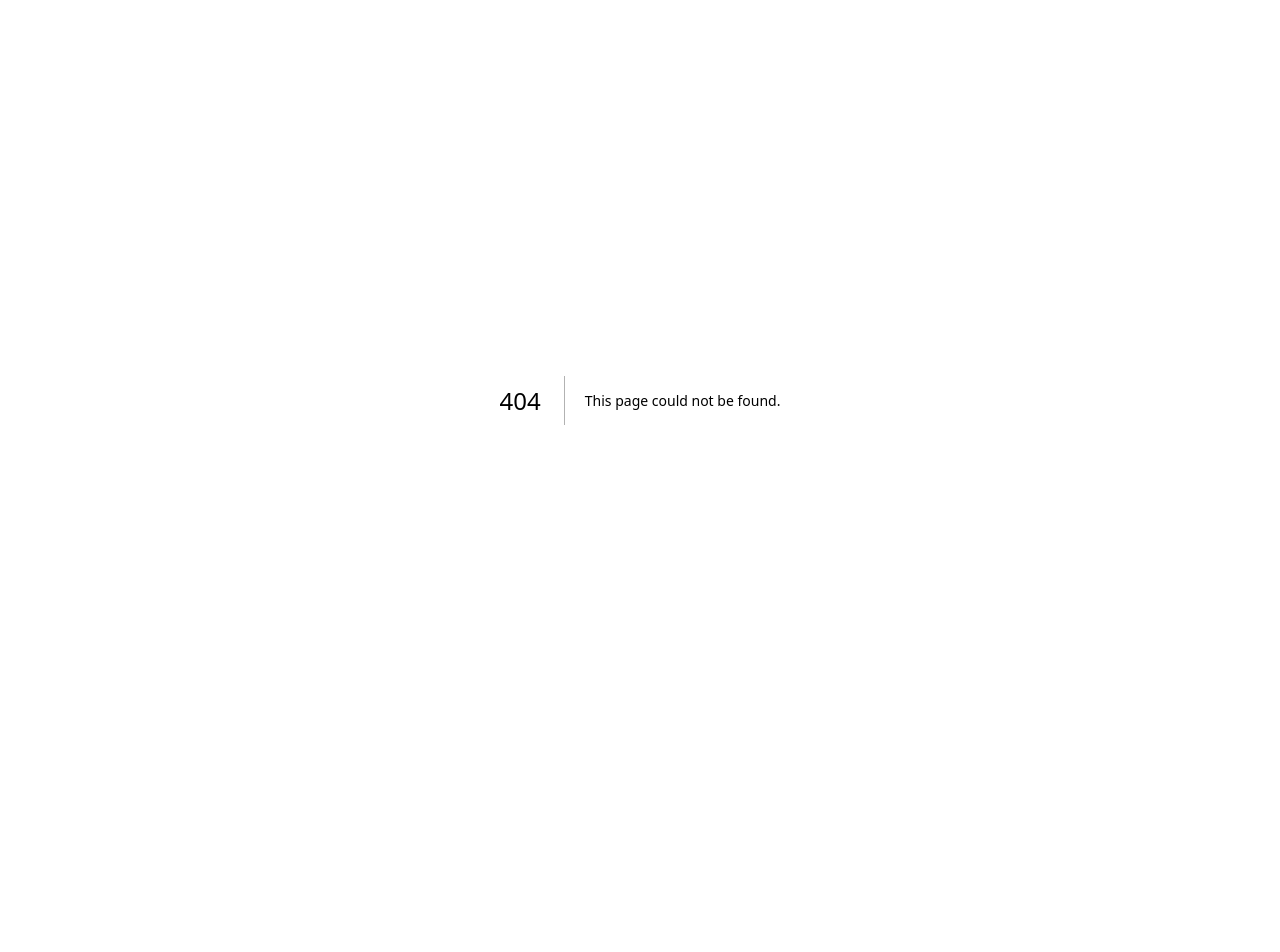
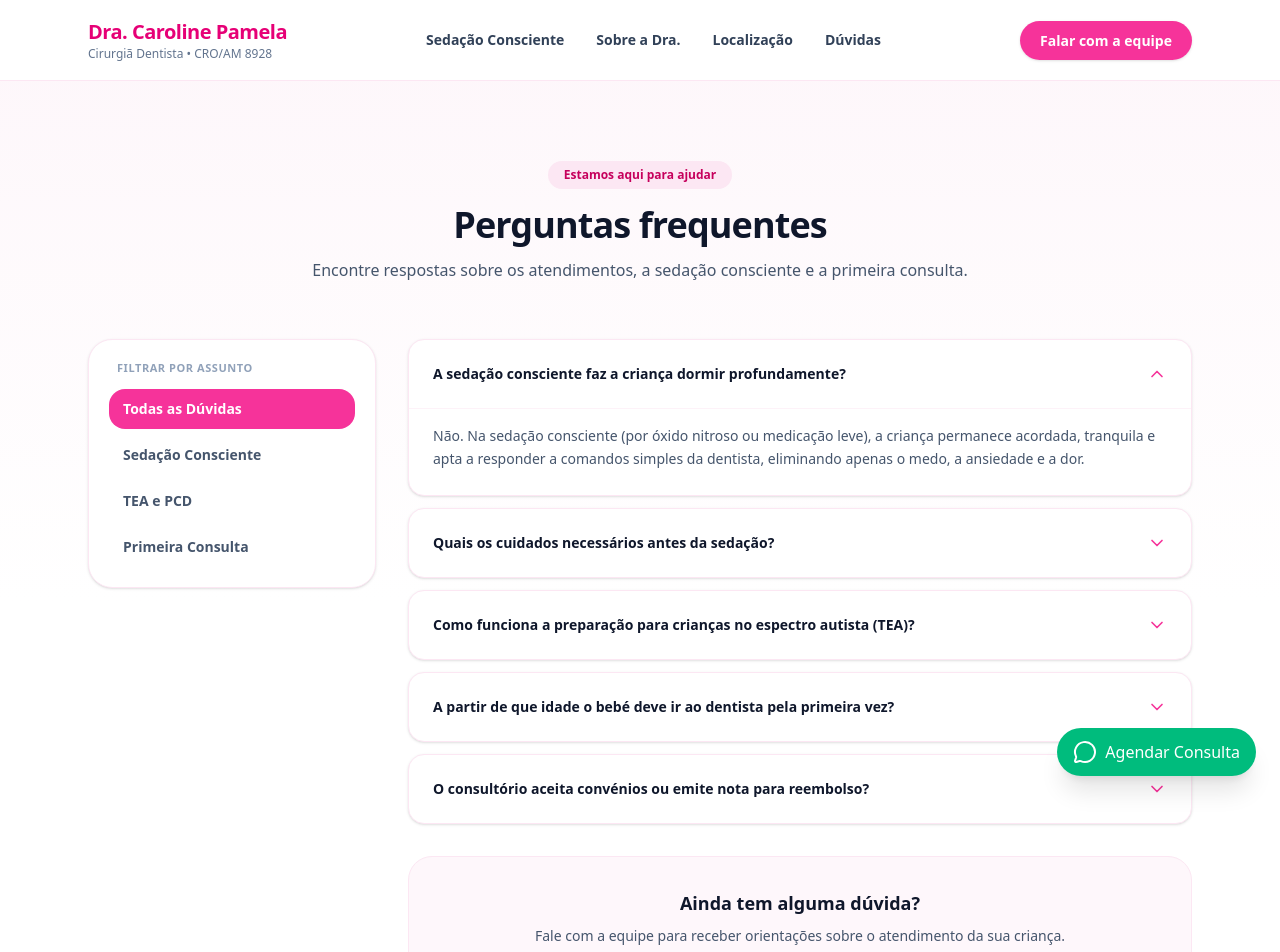
Before and after one commit to samyr-melo/Landing-page-dra-caroline, a Next.js app: page /faq in a window 1280 px wide. Before the commit this address had no page. Shown: the top 952 px of the page. Before the commit the page ends 800 px from the top, so only its background shows below. Built offline with nearby package versions, Linux system fonts and the light colour scheme.

Commit message:
implemented page faq

```diff
--- /dev/null
+++ b/src/app/faq/page.tsx
@@ -0,0 +1,25 @@
+import type { Metadata } from 'next';
+import { Header } from '@/components/layout/Header/Header';
+import { Footer } from '@/components/layout/Footer/Footer';
+import { WhatsAppFloat } from '@/components/layout/FloatingButtons/WhatsAppFloat';
+import { FaqSection } from '@/components/sections/Faq/FaqSection';
+import { clinicData } from '@/data/clinicInfo';
+
+export const metadata: Metadata = {
+  title: `Perguntas Frequentes | ${clinicData.name}`,
+  description:
+    'Respostas sobre odontopediatria, sedação consciente, TEA e PCD e primeira consulta em Manaus.',
+};
+
+export default function FaqPage() {
+  return (
+    <div className="min-h-screen bg-white text-slate-900 antialiased">
+      <Header />
+      <main>
+        <FaqSection />
+      </main>
+      <Footer />
+      <WhatsAppFloat />
+    </div>
+  );
+}
--- a/src/app/page.tsx
+++ b/src/app/page.tsx
@@ -4,6 +4,7 @@ import { ServicesSection } from '@/components/sections/Services/ServicesSection'
 import { SedationSection } from '@/components/sections/SedationSpecial/SedationSection';
 import { AboutSection } from '@/components/sections/About/AboutSection';
 import { MediaSection } from '@/components/sections/MediaGallery/MediaSection';
+import { ReviewsSection } from '@/components/sections/Reviews/ReviewsSection';
 //import { FaqSection } from '@/components/sections/Faq/FaqSection';
 import { ContactSection } from '@/components/sections/LocationContact/ContactSection';
 import { Footer } from '@/components/layout/Footer/Footer';
@@ -11,7 +12,7 @@ import { WhatsAppFloat } from '@/components/layout/FloatingButtons/WhatsAppFloat
 
 export default function Home() {
   return (
-    <div className="min-h-screen bg-white text-brand-text-dark antialiased">
+    <div className="min-h-screen bg-white text-slate-900 antialiased">
       <Header />
       <main>
         <HeroSection />
@@ -19,7 +20,8 @@ export default function Home() {
         <SedationSection />
         <AboutSection />
         <MediaSection />
-      {/* <FaqSection /> */}
+        <ReviewsSection />
+        {/* <FaqSection /> */}
         <ContactSection />
       </main>
       <Footer />
--- a/src/components/layout/Footer/Footer.tsx
+++ b/src/components/layout/Footer/Footer.tsx
@@ -20,19 +20,22 @@ export function Footer() {
           </div>
 
           <div className="flex flex-wrap gap-6 font-medium text-slate-700">
-            {/* <Link href="#servicos" className="hover:text-pink-600 transition-colors">
+            {/* <Link href="/#servicos" className="hover:text-pink-600 transition-colors">
               Especialidades
             </Link> */}
-            <Link href="#sedacao" className="hover:text-pink-600 transition-colors">
+            <Link href="/#sedacao" className="hover:text-pink-600 transition-colors">
               Sedação Consciente
             </Link>
-            <Link href="#sobre" className="hover:text-pink-600 transition-colors">
+            <Link href="/#sobre" className="hover:text-pink-600 transition-colors">
               Sobre a Dra.
+            </Link>
+            <Link href="/faq" className="hover:text-pink-600 transition-colors">
+              Dúvidas
             </Link>
             {/* <Link href="#galeria" className="hover:text-pink-600 transition-colors">
               Vídeos
             </Link> */}
-            <Link href="#contato" className="hover:text-pink-600 transition-colors">
+            <Link href="/#contato" className="hover:text-pink-600 transition-colors">
               Localização
             </Link>
           </div>
--- a/src/components/layout/Header/Header.tsx
+++ b/src/components/layout/Header/Header.tsx
@@ -9,12 +9,12 @@ export function Header() {
   const [mobileMenuOpen, setMobileMenuOpen] = useState(false);
 
   const navLinks = [
-    //{ href: '#servicos', label: 'Especialidades' },
-    { href: '#sedacao', label: 'Sedação Consciente' },
-    { href: '#sobre', label: 'Sobre a Dra.' },
-    //{ href: '#galeria', label: 'Vídeos' },
-    { href: '#faq', label: 'Dúvidas' },
-    { href: '#contato', label: 'Localização' },
+    //{ href: '/#servicos', label: 'Especialidades' },
+    { href: '/#sedacao', label: 'Sedação Consciente' },
+    { href: '/#sobre', label: 'Sobre a Dra.' },
+    //{ href: '/#galeria', label: 'Vídeos' },
+    { href: '/#contato', label: 'Localização' },
+    { href: '/faq', label: 'Dúvidas' },
   ];
 
   return (
--- a/src/components/sections/About/AboutSection.tsx
+++ b/src/components/sections/About/AboutSection.tsx
@@ -41,7 +41,7 @@ export function AboutSection() {
 
           {/* Textos à direita: entram da direita */}
           <ScrollReveal direction="right" delay={150} className="space-y-6 order-1 lg:order-2">
-            <span className="text-xs font-bold tracking-wider uppercase text-purple-700 bg-purple-100 px-3.5 py-1.5 rounded-full">
+            <span className="text-xs font-bold tracking-wider uppercase text-purple-700 bg-purple-100 px-3.5 py-1.5 rounded-full inline-flex items-center gap-1.5">
               Sobre a Profissional
             </span>
             <h2 className="text-3xl font-extrabold text-slate-900 sm:text-4xl">
--- a/src/components/sections/Faq/FaqSection.tsx
+++ b/src/components/sections/Faq/FaqSection.tsx
@@ -1,94 +1,123 @@
 'use client';
 
-import Link from 'next/link';
-import { ArrowLeft, MessageCircle, HelpCircle, Sparkles, HeartHandshake, Baby, Info } from 'lucide-react';
+import { useState } from 'react';
+import { ChevronDown, MessageCircle } from 'lucide-react';
+import { faqCategories, faqList } from '@/data/faqs';
 import { clinicData } from '@/data/clinicInfo';
 
-interface FaqSidebarProps {
-  selectedCategory: string;
-  onSelectCategory: (category: string) => void;
-  categories: { id: string; label: string }[];
-}
+export function FaqSection() {
+  const [activeCategory, setActiveCategory] = useState('todos');
+  const [expandedId, setExpandedId] = useState<string | null>('1');
 
-export function FaqSidebar({
-  selectedCategory,
-  onSelectCategory,
-  categories,
-}: FaqSidebarProps) {
-  const getCategoryIcon = (id: string) => {
-    switch (id) {
-      case 'sedacao':
-        return Sparkles;
-      case 'tea':
-        return HeartHandshake;
-      case 'primeira-vez':
-        return Baby;
-      case 'geral':
-        return Info;
-      default:
-        return HelpCircle;
-    }
-  };
+  const filteredFaqs =
+    activeCategory === 'todos'
+      ? faqList
+      : faqList.filter((faq) => faq.category === activeCategory);
 
   return (
-    <aside className="w-full lg:w-72 shrink-0">
-      <div className="sticky top-24 space-y-6">
-        {/* Botão Voltar para a Landing Page */}
-        <Link
-          href="/"
-          className="inline-flex items-center gap-2 text-xs font-bold text-pink-600 hover:text-pink-700 bg-white border border-pink-100 rounded-full px-4 py-2 shadow-xs transition-colors"
+    <section className="bg-gradient-to-b from-pink-50/60 via-white to-white py-12 sm:py-20">
+      <div className="mx-auto max-w-6xl px-4 sm:px-6">
+        <div className="mx-auto mb-10 max-w-3xl text-center sm:mb-14">
+          <span className="inline-flex rounded-full bg-pink-100 px-4 py-1.5 text-xs font-semibold text-pink-700">
+            Estamos aqui para ajudar
+          </span>
+          <h1 className="mt-4 text-3xl font-extrabold tracking-tight text-slate-900 sm:text-4xl">
+            Perguntas frequentes
+          </h1>
+          <p className="mt-3 text-sm leading-relaxed text-slate-600 sm:text-base">
+            Encontre respostas sobre os atendimentos, a sedação consciente e a
+            primeira consulta.
+          </p>
+        </div>
+
+        <div className="grid gap-8 lg:grid-cols-[18rem_minmax(0,1fr)] lg:items-start">
+          <aside className="rounded-3xl border border-pink-100 bg-white p-5 shadow-sm">
+            <h2 className="mb-3 px-2 text-[11px] font-bold uppercase tracking-wider text-slate-400">
+              Filtrar por assunto
+            </h2>
+            <nav aria-label="Categorias de perguntas frequentes" className="space-y-1.5">
+              {faqCategories.map((category) => (
+                <button
+                  key={category.id}
+                  type="button"
+                  aria-pressed={activeCategory === category.id}
+                  onClick={() => setActiveCategory(category.id)}
+                  className={`w-full rounded-2xl px-3.5 py-2.5 text-left text-sm font-semibold transition-colors ${
+                    activeCategory === category.id
+                      ? 'bg-pink-500 text-white'
+                      : 'text-slate-600 hover:bg-pink-50 hover:text-pink-600'
+                  }`}
                 >
-          <ArrowLeft className="h-4 w-4" />
-          <span>Voltar ao Início</span>
-        </Link>
+                  {category.label}
+                </button>
+              ))}
+            </nav>
+          </aside>
 
-        {/* Bloco de Categorias na Sidebar */}
-        <div className="rounded-3xl border border-pink-100 bg-white p-5 shadow-xs">
-          <span className="text-[11px] font-bold uppercase tracking-wider text-slate-400 block mb-3 px-2">
-            Tópicos de Dúvidas
-          </span>
-          <nav className="space-y-1.5">
-            {categories.map((cat) => {
-              const Icon = getCategoryIcon(cat.id);
-              const isActive = selectedCategory === cat.id;
+          <div className="space-y-3">
+            {filteredFaqs.map((faq) => {
+              const isExpanded = expandedId === faq.id;
+              const answerId = `faq-answer-${faq.id}`;
 
               return (
+                <article
+                  key={faq.id}
+                  className="overflow-hidden rounded-2xl border border-pink-100 bg-white shadow-sm transition-colors hover:border-pink-200"
+                >
+                  <h2>
                     <button
-                  key={cat.id}
-                  onClick={() => onSelectCategory(cat.id)}
-                  className={`w-full flex items-center gap-3 px-3.5 py-2.5 rounded-2xl text-xs sm:text-sm font-semibold transition-all text-left ${
-                    isActive
-                      ? 'bg-pink-500 text-white shadow-xs'
-                      : 'text-slate-600 hover:bg-pink-50/60 hover:text-pink-600'
+                      type="button"
+                      aria-expanded={isExpanded}
+                      aria-controls={answerId}
+                      onClick={() =>
+                        setExpandedId((current) =>
+                          current === faq.id ? null : faq.id,
+                        )
+                      }
+                      className="flex w-full items-center justify-between gap-4 p-5 text-left text-sm font-bold text-slate-900 transition-colors hover:text-pink-600 sm:p-6"
+                    >
+                      <span>{faq.question}</span>
+                      <ChevronDown
+                        aria-hidden="true"
+                        className={`h-5 w-5 shrink-0 text-pink-500 transition-transform ${
+                          isExpanded ? 'rotate-180' : ''
                         }`}
+                      />
+                    </button>
+                  </h2>
+                  {isExpanded && (
+                    <div
+                      id={answerId}
+                      className="border-t border-pink-50 px-5 pb-5 pt-4 text-sm leading-relaxed text-slate-600 sm:px-6 sm:pb-6"
                     >
-                  <Icon className={`h-4 w-4 shrink-0 ${isActive ? 'text-white' : 'text-pink-500'}`} />
-                  <span>{cat.label}</span>
-                </button>
+                      {faq.answer}
+                    </div>
+                  )}
+                </article>
               );
             })}
-          </nav>
-        </div>
 
-        {/* Card de Apoio Rápido / WhatsApp */}
-        <div className="rounded-3xl border border-pink-100 bg-pink-50/60 p-6 text-center">
-          <div className="w-10 h-10 rounded-2xl bg-white text-pink-600 flex items-center justify-center mx-auto shadow-xs mb-3">
-            <MessageCircle className="h-5 w-5" />
-          </div>
-          <h4 className="text-sm font-bold text-slate-900">Ainda com dúvidas?</h4>
-          <p className="text-xs text-slate-600 mt-1 mb-4 leading-relaxed">
-            Nossa equipe em Manaus está pronta para esclarecer qualquer particularidade do seu filho.
+            <div className="mt-8 rounded-3xl border border-pink-100 bg-pink-50/60 p-6 text-center sm:p-8">
+              <h2 className="text-lg font-bold text-slate-900">
+                Ainda tem alguma dúvida?
+              </h2>
+              <p className="mx-auto mt-2 max-w-xl text-sm leading-relaxed text-slate-600">
+                Fale com a equipe para receber orientações sobre o atendimento
+                da sua criança.
               </p>
               <a
                 href={`https://wa.me/${clinicData.whatsappNumber}?text=${encodeURIComponent('Olá! Estava na página de dúvidas do site e gostaria de esclarecer uma pergunta sobre atendimento.')}`}
                 target="_blank"
                 rel="noopener noreferrer"
-            className="w-full inline-flex justify-center items-center gap-1.5 rounded-xl bg-pink-500 px-4 py-2.5 text-xs font-semibold text-white shadow-xs hover:bg-pink-600 transition-colors"
+                className="mt-5 inline-flex items-center justify-center gap-2 rounded-xl bg-pink-500 px-5 py-3 text-sm font-semibold text-white shadow-sm transition-colors hover:bg-pink-600"
               >
+                <MessageCircle aria-hidden="true" className="h-4 w-4" />
                 Chamar no WhatsApp
               </a>
             </div>
           </div>
-    </aside>
+        </div>
+      </div>
+    </section>
   );
 }
--- a/src/components/sections/Hero/HeroSection.tsx
+++ b/src/components/sections/Hero/HeroSection.tsx
@@ -35,7 +35,7 @@ export function HeroSection() {
               Transformando medo em sorrisos com segurança e acolhimento.
             </h1>
 
-            <p className="text-sm sm:text-base text-slate-600 leading-relaxed max-w-lg">
+            <p className="text-sm sm:text-base text-slate-600 leading-relaxed max-w-lg text-justify">
               Atendimento odontológico acolhedor para crianças, bebês e pacientes neurodivergentes (TEA e PCD) com técnicas avançadas e sedação consciente.
             </p>
 
--- /dev/null
+++ b/src/components/sections/Reviews/ReviewsSection.tsx
@@ -0,0 +1,113 @@
+'use client';
+
+import { Star, MessageSquarePlus, CheckCircle2 } from 'lucide-react';
+import { clinicReviews } from '@/data/reviews';
+import { clinicData } from '@/data/clinicInfo';
+import { ScrollReveal } from '@/components/ui/ScrollReveal';
+
+function GoogleIcon({ className = 'h-5 w-5' }: { className?: string }) {
+  return (
+    <svg className={className} viewBox="0 0 24 24">
+      <path
+        fill="#4285F4"
+        d="M22.56 12.25c0-.78-.07-1.53-.2-2.25H12v4.26h5.92c-.26 1.37-1.04 2.53-2.21 3.31v2.77h3.57c2.08-1.92 3.28-4.74 3.28-8.09z"
+      />
+      <path
+        fill="#34A853"
+        d="M12 23c2.97 0 5.46-.98 7.28-2.66l-3.57-2.77c-.98.66-2.23 1.06-3.71 1.06-2.86 0-5.29-1.93-6.16-4.53H2.18v2.84C3.99 20.53 7.7 23 12 23z"
+      />
+      <path
+        fill="#FBBC05"
+        d="M5.84 14.09c-.22-.66-.35-1.36-.35-2.09s.13-1.43.35-2.09V7.06H2.18C1.43 8.55 1 10.22 1 12s.43 3.45 1.18 4.94l2.85-2.22.81-.63z"
+      />
+      <path
+        fill="#EA4335"
+        d="M12 5.38c1.62 0 3.06.56 4.21 1.64l3.15-3.15C17.45 2.09 14.97 1 12 1 7.7 1 3.99 3.47 2.18 7.06l3.66 2.84c.87-2.6 3.3-4.52 6.16-4.52z"
+      />
+    </svg>
+  );
+}
+
+export function ReviewsSection() {
+  return (
+    <section id="avaliacoes" className="py-20 bg-pink-50/30 border-y border-pink-100/60 overflow-hidden">
+      <div className="mx-auto max-w-6xl px-4 sm:px-6">
+        <ScrollReveal direction="up" className="text-center max-w-2xl mx-auto mb-14">
+          <div className="inline-flex items-center gap-2 rounded-full bg-white px-4 py-1.5 text-xs font-semibold text-slate-700 shadow-xs border border-pink-100 mb-3">
+            <GoogleIcon className="h-4 w-4" />
+            <span>Perfil Oficial no Google Maps</span>
+          </div>
+
+          <h2 className="text-3xl font-extrabold text-slate-900 sm:text-4xl">
+            Aprovado com nota máxima pelas famílias
+          </h2>
+
+          <div className="flex flex-col sm:flex-row items-center justify-center gap-2 sm:gap-3 mt-4">
+            <div className="flex text-amber-400">
+              {[...Array(5)].map((_, i) => (
+                <Star key={i} className="h-5 w-5 fill-current" />
+              ))}
+            </div>
+            <span className="text-base font-bold text-slate-900">5.0 de 5.0 estrelas</span>
+            <span className="hidden sm:inline text-slate-300">•</span>
+            <span className="text-xs text-slate-500 font-medium">
+              Avaliações reais em Manaus
+            </span>
+          </div>
+        </ScrollReveal>
+
+        <div className="grid gap-6 md:grid-cols-3">
+          {clinicReviews.map((review, idx) => (
+            <ScrollReveal
+              key={review.id}
+              direction="up"
+              delay={idx * 120}
+              className="flex flex-col justify-between rounded-3xl border border-pink-100 bg-white p-7 shadow-xs hover:shadow-md transition-shadow"
+            >
+              <div>
+                <div className="flex items-center justify-between mb-4">
+                  <div className="flex text-amber-400">
+                    {[...Array(review.rating)].map((_, i) => (
+                      <Star key={i} className="h-4 w-4 fill-current" />
+                    ))}
+                  </div>
+                  <GoogleIcon className="h-4 w-4 opacity-75" />
+                </div>
+
+                <p className="text-sm text-slate-600 leading-relaxed italic">
+                  "{review.comment}"
+                </p>
+              </div>
+
+              <div className="mt-6 pt-4 border-t border-pink-50 flex items-center justify-between">
+                <div>
+                  <h4 className="text-sm font-bold text-slate-900 flex items-center gap-1.5">
+                    {review.authorName}
+                    <CheckCircle2 className="h-3.5 w-3.5 text-teal-600" />
+                  </h4>
+                  <span className="text-xs text-pink-600 font-medium block">
+                    {review.authorRole}
+                  </span>
+                </div>
+                <span className="text-[11px] text-slate-400">{review.date}</span>
+              </div>
+            </ScrollReveal>
+          ))}
+        </div>
+
+        {/* Botão que direciona o usuário para abrir o Google Maps e avaliar */}
+        <ScrollReveal direction="up" delay={200} className="mt-12 text-center">
+          <a
+            href={clinicData.googleMapsReviewUrl}
+            target="_blank"
+            rel="noopener noreferrer"
+            className="inline-flex items-center gap-2 rounded-2xl bg-white border border-pink-200 px-6 py-3.5 text-xs sm:text-sm font-semibold text-slate-700 shadow-xs hover:bg-pink-50 hover:text-pink-600 transition-all active:scale-95"
+          >
+            <MessageSquarePlus className="h-4 w-4 text-pink-500" />
+            <span>Ver no Google Maps ou deixar um depoimento</span>
+          </a>
+        </ScrollReveal>
+      </div>
+    </section>
+  );
+}
--- a/src/components/sections/SedationSpecial/SedationSection.tsx
+++ b/src/components/sections/SedationSpecial/SedationSection.tsx
@@ -27,7 +27,7 @@ export function SedationSection() {
         <div className="grid gap-12 lg:grid-cols-2 lg:items-center">
           {/* Texto à esquerda */}
           <ScrollReveal direction="left" className="space-y-6">
-            <span className="text-xs font-bold tracking-wider uppercase text-pink-600 bg-pink-100 px-3.5 py-1.5 rounded-full">
+            <span className="text-xs font-bold tracking-wider uppercase text-pink-600 bg-pink-100 px-4.5 py-1.5 rounded-full inline-flex items-center gap-1.5">
               Procedimento Humanizado
             </span>
             <h2 className="text-3xl font-extrabold text-slate-900 sm:text-4xl">
@@ -73,7 +73,7 @@ export function SedationSection() {
                 <Activity className="h-8 w-8" />
               </div>
               <h3 className="text-lg font-bold text-slate-900">Indicações Principais</h3>
-              <p className="text-xs text-slate-600 mt-2 max-w-sm leading-relaxed">
+              <p className="text-xs text-slate-600 mt-2 max-w-sm leading-relaxed text-justify">
                 Indicada para crianças com fobia de dentista, reflexo de vômito acentuado, pacientes não colaborativos ou com espectro autista e síndromes que necessitam de acolhimento sensorial.
               </p>
             </div>
--- a/src/data/clinicInfo.ts
+++ b/src/data/clinicInfo.ts
@@ -3,10 +3,15 @@ import { ClinicContactInfo, ServiceItem } from '@/types';
 export const clinicData: ClinicContactInfo = {
   name: 'Dra. Caroline Pamela',
   cro: 'CRO/AM 8928',
-  phone: '(92) 9XXXX-XXXX',
-  whatsappNumber: '5592982375384',
-  address: 'Manaus - AM',
+  focus: 'Atendimento Humanizado, Bebês, Crianças com TEA e PCD',
   city: 'Manaus',
+  state: 'AM',
+  address: 'Rua Rio Purús, 460 - Flores',
+  fullLocation: 'Rua Rio Purús, 460 - Flores, Manaus - AM, 69053-050',
+  phoneDisplay: '(92) 98141-0707',
+  whatsappNumber: '5592981410707',
+  // Cole aqui o link de compartilhar ou avaliar que copiou do Google Maps:
+  googleMapsReviewUrl: 'https://maps.app.goo.gl/1W9LRVovR2wupqoN6',
   instagramHandle: 'dracarolinepamela',
 };
 
--- /dev/null
+++ b/src/data/reviews.ts
@@ -0,0 +1,38 @@
+export interface GoogleReview {
+  id: string;
+  authorName: string;
+  authorRole: string; // Ex: 'Avaliação via Google Maps' ou 'Mãe de paciente'
+  rating: number; // 5
+  date: string;
+  comment: string;
+}
+
+export const clinicReviews: GoogleReview[] = [
+  {
+    id: '1',
+    authorName: 'Paciente / Família Verificada',
+    authorRole: 'Atendimento Odontopediátrico',
+    rating: 5,
+    date: 'Recente',
+    comment:
+      'Excelente profissional! Conduziu o atendimento com muita delicadeza, paciência e empatia. O consultório é super acolhedor e a experiência foi sem traumas para o meu filho.',
+  },
+  {
+    id: '2',
+    authorName: 'Família de Paciente Neurodivergente',
+    authorRole: 'Sedação Consciente & Acolhimento TEA',
+    rating: 5,
+    date: 'Recente',
+    comment:
+      'A Dra. Caroline é referência no acolhimento de crianças com necessidades especiais em Manaus. A sedação consciente deu total segurança e permitiu realizar os procedimentos com muita tranquilidade.',
+  },
+  {
+    id: '3',
+    authorName: 'Mãe de Paciente Pediátrico',
+    authorRole: 'Consulta de Adaptação Lúdica',
+    rating: 5,
+    date: 'Recente',
+    comment:
+      'Dra. Caroline tem um dom raro para lidar com o medo infantil. Explica cada passo, conquista a confiança da criança e deixa os pais extremamente seguros.',
+  },
+];
```
Lines whose indentation alone changed are shown as unchanged.
